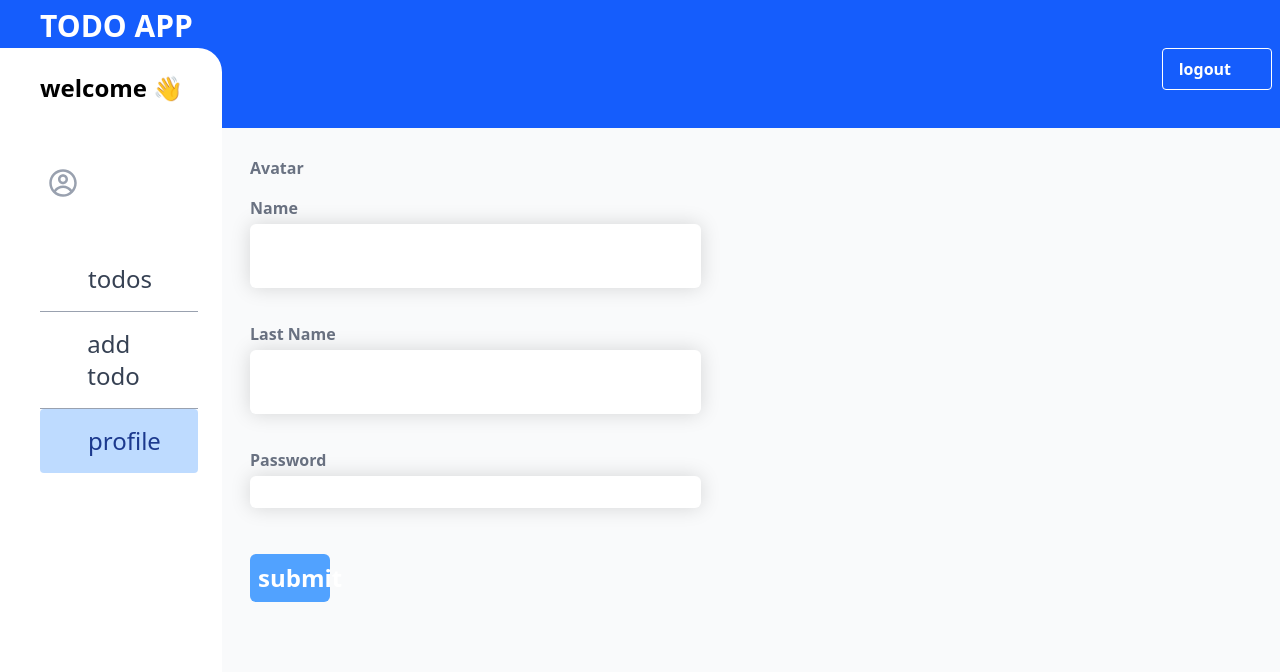
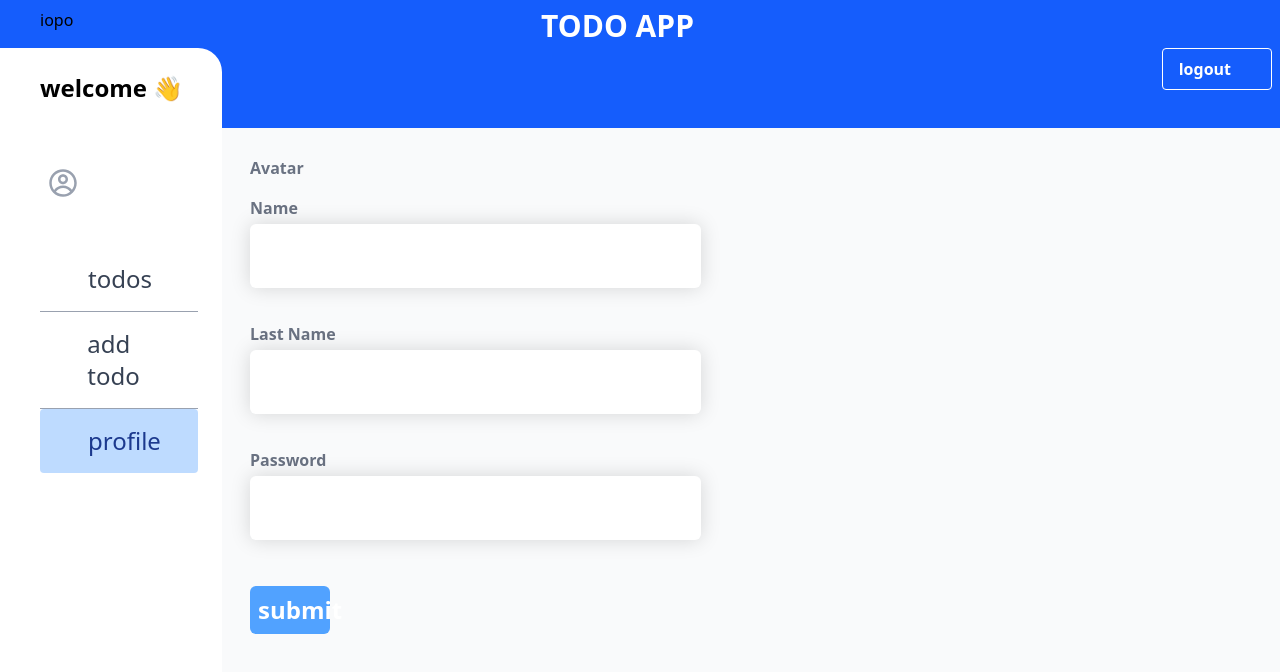
Before and after one commit to shahryar78f/todo-app, a Next.js app: page /profile in a window 1280 px wide. Shown: the top 672 px of the page. Built offline with nearby package versions, Linux system fonts and the light colour scheme; no server answers; sample sign-in values are in the browser's storage; some icons are missing.

Commit message:
feat: Add application layout, profile form, and sidebar components.

```diff
--- a/src/app/profile/_components/ProfileForm.tsx
+++ b/src/app/profile/_components/ProfileForm.tsx
@@ -154,7 +154,7 @@ function ProfileForm({ defaultValues, editMode = false, onCancel }: ProfileFormP
             <input
               type="password"
               id="password"
-              className="bg-white shadow-[0_0_20px_rgba(0,0,0,0.15)] p-1 rounded-[6px] focus:outline-none text-gray-700 font-bold"
+              className="bg-white shadow-[0_0_20px_rgba(0,0,0,0.15)] p-2 h-16 text-2xl  rounded-[6px] focus:outline-none text-gray-700 font-bold"
               {...register('password')}
             />
             <p className="min-h-[18px] text-sm text-red-500">{errors.password?.message}</p>
--- a/src/components/layout/page.tsx
+++ b/src/components/layout/page.tsx
@@ -21,9 +21,10 @@ function Layout({ children }: any) {
     signOut();
   };
   return (
-    <div>
-      <header className="flex justify-between bg-blue-600 w-full p-2 pl-10 h-32">
-        <p className="text-white text-3xl font-bold">TODO APP</p>
+    <div className="hiden xl:block">
+      <header className="flex justify-between ju items-center xl:items-start bg-blue-600 w-full xl:p-2 xl:pl-10 xl:h-32 h-16">
+        <div>iopo</div>
+        <p className="text-white text-3xl font-bold w-[85%] xl:w-fit text-center">TODO APP</p>
         {status === 'authenticated' && (
           <button
             onClick={logoutHandler}
@@ -35,7 +36,7 @@ function Layout({ children }: any) {
         )}
       </header>
       <div className="flex absolute w-full">
-        <aside className=" pl-10 w-[20%] bg-white p-6 h-full relative left-0 -top-20 rounded-tr-3xl min-h-[calc(100vh-128px)] ">
+        <aside className=" pl-10 w-[20%] bg-white p-6 h-full relative left-0 -top-20 rounded-tr-3xl min-h-[calc(100vh-128px)] hidden xl:block">
           <p className="text-2xl font-bold pb-16">welcome 👋</p>
           <div className="flex flex-col gap-4 px-2">
             {profile?.data?.avatar ? (
--- /dev/null
+++ b/src/components/modules/sidebar.tsx
@@ -0,0 +1,5 @@
+function sidebar() {
+  return <div>sidebar</div>;
+}
+
+export default sidebar;
```
